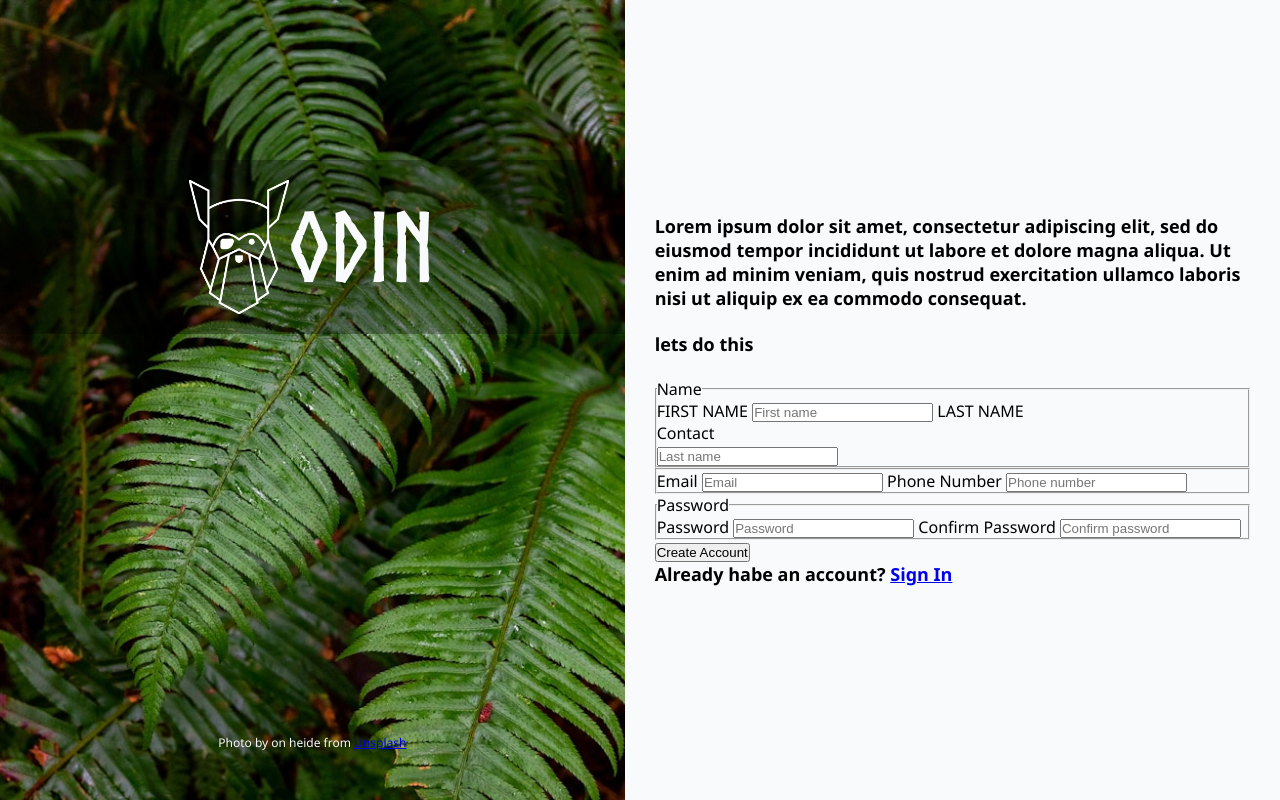
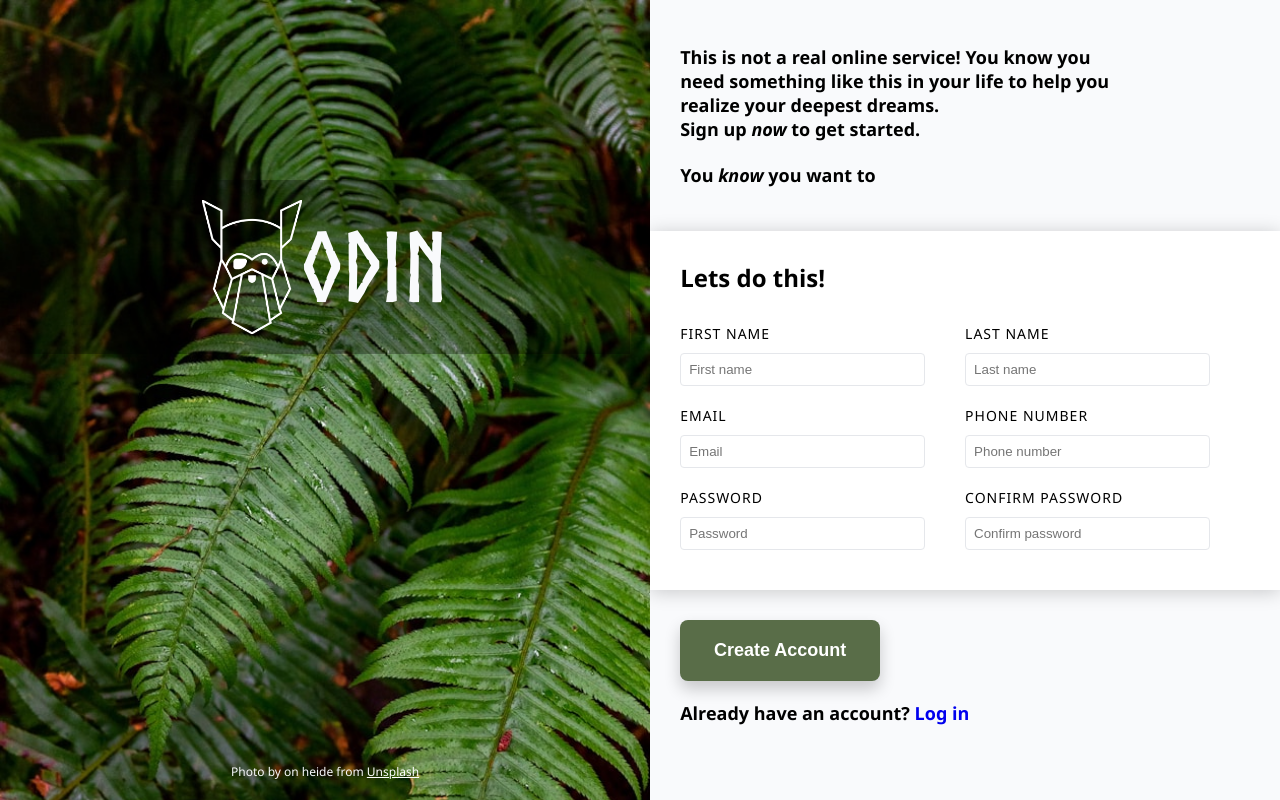
Before and after one commit to akshay-v-t/odin-signup-form, a plain HTML site: page index.html in a window 1280 px wide. Drawn offline with Linux system fonts and the light colour scheme.

Commit message:
Project finish

```diff
--- a/index.html
+++ b/index.html
@@ -23,44 +23,90 @@
 
         </div>
         <div class="form-area">
+            <div class="form-area-content">
+                <p>This is not a real online service! You know you need something like this in your life to help you realize your deepest dreams.
+
+                </br>Sign up <em> now</em>   to get started.</p>
+                  </br>
+                  <p>You <em>know </em>you want to</p>
+            </br>
+
+        </br>
+        </div>
 
 
-            <p>Lorem ipsum dolor sit amet, consectetur adipiscing elit, sed do eiusmod tempor incididunt ut labore et dolore magna aliqua. Ut enim ad minim veniam, quis nostrud exercitation ullamco laboris nisi ut aliquip ex ea commodo consequat.</p>
-        </br>
-            <p>lets do this</p>
-    </br>
+
+
+
+    <div class="form-container">
+        <h2>Lets do this!</h2>
           <form action="https://httpbin.org/post" method="post">
 
-            <fieldset>
-                <legend>Name</legend>
+            <div class="input-row">
+                <div class="input-container">
                     <label for="first-name">FIRST NAME</label>
-            <input type="text" id="first-name" placeholder="First name" name="first-name">
+                    <input type="text" id="first-name" placeholder="First name" name="first-name" required>
+                </div>
+                <div class="input-container">
                     <label for="last-name">LAST NAME</label>
+                    <input type="text" id="Last-name" placeholder="Last name" name="last-name" required>
+                </div>
+            </div>
 
-           <legend>Contact</legend>
-            <input type="text" id="Last-name" placeholder="Last name" name="last-name">
-        </fieldset>
-        <fieldset>
+            <div class="input-row">
+                <div class="input-container">
                     <label for="email">Email </label>
-            <input type="email" id="email" placeholder="Email" name="email">
+                    <input type="email" id="email" placeholder="Email" name="email" required>
+
+                </div>
+                <div class="input-container">
                     <label for="number">Phone Number</label>
-            <input type="number" id="number" placeholder="Phone number" name="number">
-        </fieldset>
-        <fieldset>
-            <legend>Password</legend>
+                    <input type="number" id="number" placeholder="Phone number" name="number" required minlength="10" maxlength="13">
+                </div>
+            </div>
 
+            <div class="input-row">
+                <div class="input-container">
                     <label for="password" >Password</label>
-            <input type="password" id="password" placeholder="Password" name="password" min="8">
+                    <input
+                    type="password"
+                    id="password"
+                    placeholder="Password"
+                    name="password"
+                    required
+                    minlength="8"
+                    maxlength="16"
+                    pattern="(?=.*[a-z])(?=.*[A-Z])(?=.*\d)(?=.*[@$!%*?&])[A-Za-z\d@$!%*?&]{8,16}"
+                    title="Password must be 8-16 characters long, include an uppercase letter, a lowercase letter, a number, and a special character."
+               >
+                    </div>
+                <div class="input-container">
                     <label for="confirm-password">Confirm Password</label>
-            <input type="password" id="confirm-password" placeholder="Confirm password" name="confirm-password">
-        </fieldset>
+                    <input
+                    type="password"
+                    id="confirm-password"
+                    placeholder="Confirm password"
+                    name="confirm-password"
+                    required
+                    pattern=".{8,16}"
+                    title="Please enter the same password as above."
+            >
 
+                </div>
 
+            </div>
+
+        </div>
+        <div class="button-area">
             <button type="submit">Create Account</button>
 
         </form>
 
-        <p>Already habe an account?  <a href="#">Sign In</a></p>
+        <p>Already have an account?  <a href="#">Log in</a></p>
+
+
+        </div>
+
 
         </div>
     </main>
--- a/style.css
+++ b/style.css
@@ -3,14 +3,16 @@
   src: url(/assets/Norse-Bold.otf);
 }
 
-* , ::before, ::after{
+*,
+::before,
+::after {
   margin: 0;
   padding: 0;
   box-sizing: border-box;
 }
 
-body{
-    font-family:'Segoe UI', Tahoma, Geneva, Verdana, sans-serif;
+body {
+  font-family: "Segoe UI", Tahoma, Geneva, Verdana, sans-serif;
   background-color: #f9fafc;
 }
 
@@ -18,7 +20,7 @@ main {
   display: flex;
 }
 
-.sidebar{
+.sidebar {
   background: url("assets/bg.jpg");
   background-size: cover;
   width: 300px;
@@ -28,48 +30,132 @@ main {
   color: #f9fafc;
   display: flex;
   flex-direction: column;
-    justify-content:end
+  justify-content: end;
+  padding: 20px;
 }
 
-.form-area{
+.form-area {
   display: flex;
   flex-direction: column;
-    padding: 30px;
+
   width: 100%;
 
   justify-content: center;
   min-height: 100vh;
 }
 
-
-.form-area p{
+.form-area p {
   font-size: 18px;
   font-weight: 600;
 }
 
-.strip{
+.form-area-content {
+  padding: 0px 30px;
+}
+.strip {
   background-color: rgba(0, 0, 0, 0.3);
   display: flex;
   align-items: center;
   padding: 20px;
-    font-family: 'Norse-bold';
+  font-family: "Norse-bold";
   font-size: 48px;
   justify-content: center;
   margin-top: 20vh;
 }
 
-.strip img{
+.strip img {
   width: 100px;
-
 }
 
-.credit{
-    flex: 1;
-
+.credit {
   font-size: 12px;
 
   text-align: center;
-   margin-top: 50vh;
+  margin-top: auto;
+}
 
+.credit a {
+  color: #ffff;
+  text-decoration: underline;
+}
+.input-row {
+  padding: 10px 0px;
+  display: flex;
+}
 
+.input-container {
+  display: flex;
+  flex-direction: column;
+  padding-right: 40px;
+  row-gap: 10px;
+  flex-grow: 1;
 }
+
+input {
+  padding: 8px;
+  border-radius: 4px;
+  border: 1px solid #e5e7eb;
+}
+
+input:focus {
+  border: 2px solid #355de2;
+  outline: none;
+}
+
+input:focus:invalid {
+  border: 2px solid #e23535;
+  outline: none;
+}
+
+.form-container {
+  background-color: #ffffff;
+  box-shadow: 0px 2px 18px rgba(0, 0, 0, 0.2);
+  padding: 30px;
+}
+
+button {
+  background-color: #596d48;
+  padding: 20px;
+  color: #fff;
+  width: 200px;
+  border-radius: 8px;
+  box-shadow: 0px 8px 16px rgba(0, 0, 0, 0.2);
+  font-size: 18px;
+  font-weight: 600;
+
+  border: none;
+  cursor: pointer;
+  transition: 0.2s ease-in-out;
+}
+
+button:hover {
+  background-color: #2c3822;
+}
+
+.button-area {
+  padding: 30px;
+  display: flex;
+  flex-direction: column;
+  gap: 20px;
+}
+
+a {
+  text-decoration: none;
+}
+
+h2 {
+  font-size: 24px;
+  font-weight: 600;
+  padding-bottom: 20px;
+}
+
+label {
+  text-transform: uppercase;
+  font-size: 14px;
+  letter-spacing: 1px;
+  font-weight: 500;
+}
+
+.form-area-content {
+  width: 80%;
+}
```
Lines whose indentation alone changed are shown as unchanged.
